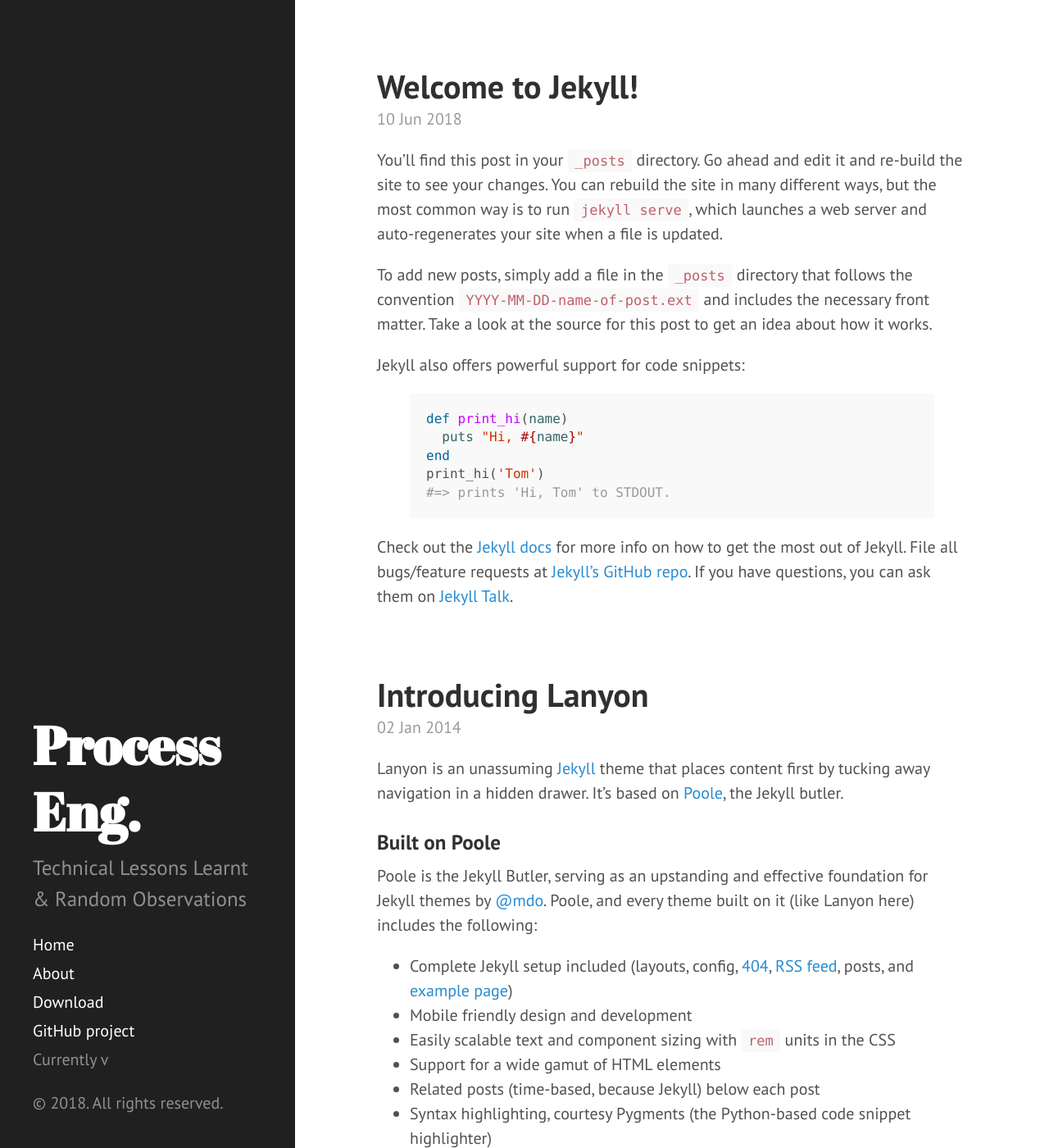
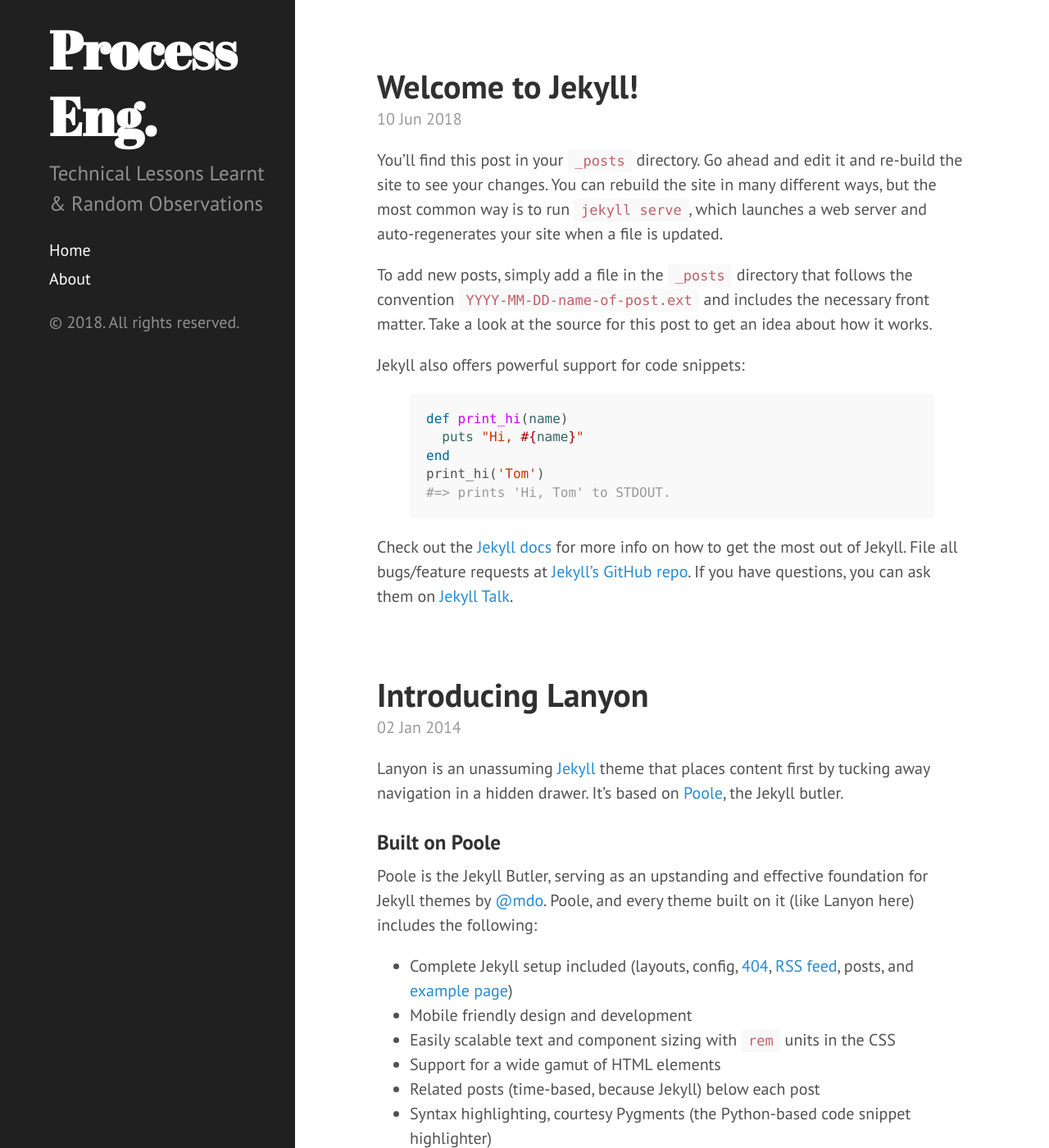
Before and after one commit to mohafizul/mohafizul.github.io, a Jekyll site: the page built from index.html, in a window 1280 px wide and 1400 px high. Shown: the whole window at 82% size. Built offline with Jekyll 4.4.1, drawn with Linux system fonts in a browser that asks for light colours; nearby versions of some CDN libraries; the list of posts is cut into pages by our own code.

Commit message:
changed sidebar properties

```diff
--- a/_includes/sidebar.html
+++ b/_includes/sidebar.html
@@ -26,9 +26,9 @@
         {% endif %}
       {% endfor %}
 
-      <a class="sidebar-nav-item" href="{{ site.github.repo }}/archive/v{{ site.version }}.zip">Download</a>
-      <a class="sidebar-nav-item" href="{{ site.github.repo }}">GitHub project</a>
-      <span class="sidebar-nav-item">Currently v{{ site.version }}</span>
+      <!--<a class="sidebar-nav-item" href="{{ site.github.repo }}/archive/v{{ site.version }}.zip">Download</a>-->
+      <!--<a class="sidebar-nav-item" href="{{ site.github.repo }}">GitHub project</a>-->
+      <!--<span class="sidebar-nav-item">Currently v{{ site.version }}</span>-->
     </nav>
 
     <p>&copy; {{ site.time | date: '%Y' }}. All rights reserved.</p>
--- a/public/css/hyde.css
+++ b/public/css/hyde.css
@@ -107,7 +107,7 @@ a.sidebar-nav-item:focus {
 
 @media (min-width: 48em) {
   .sidebar-sticky {
-    position: absolute;
+    position: relative;
     right:  1rem;
     left:   1rem;
     bottom: 1rem;
```
